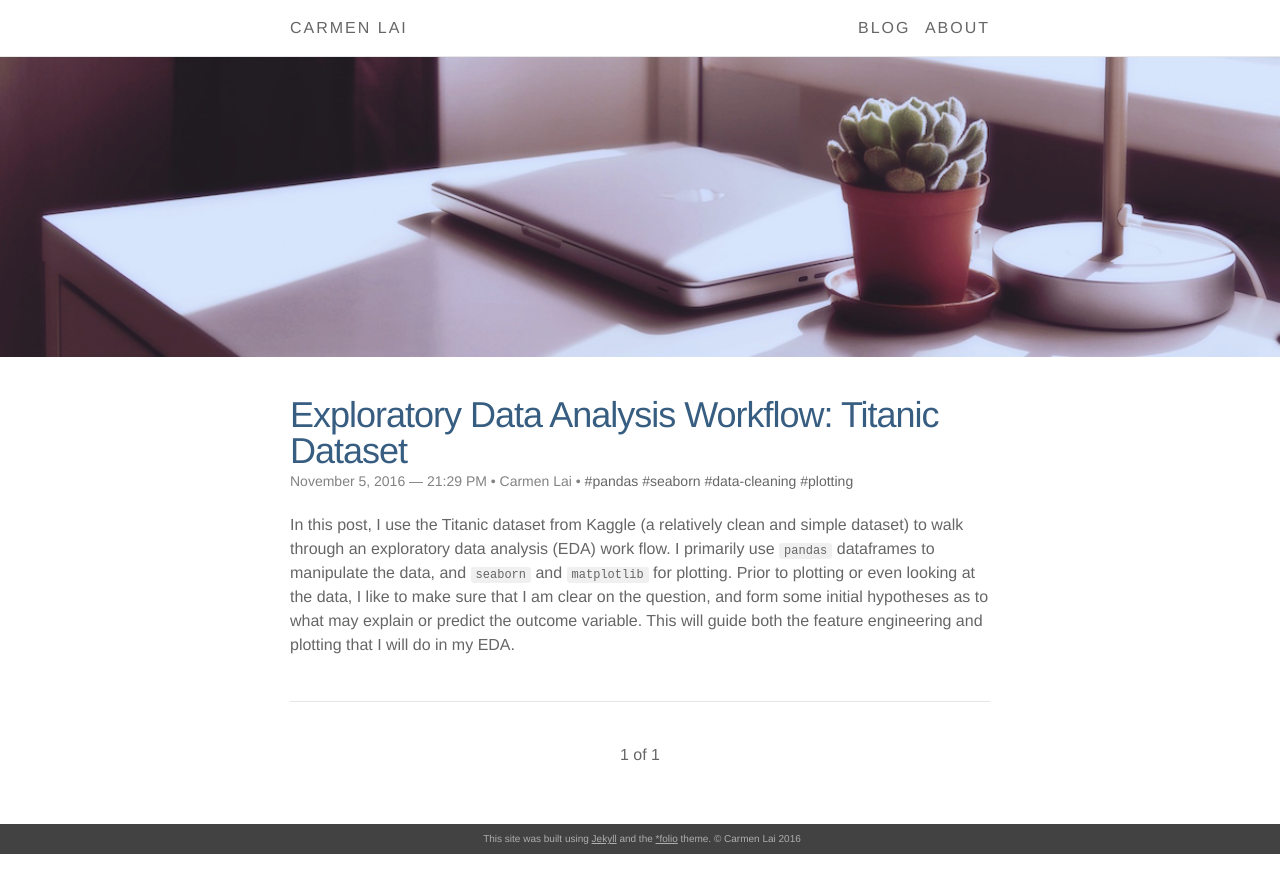
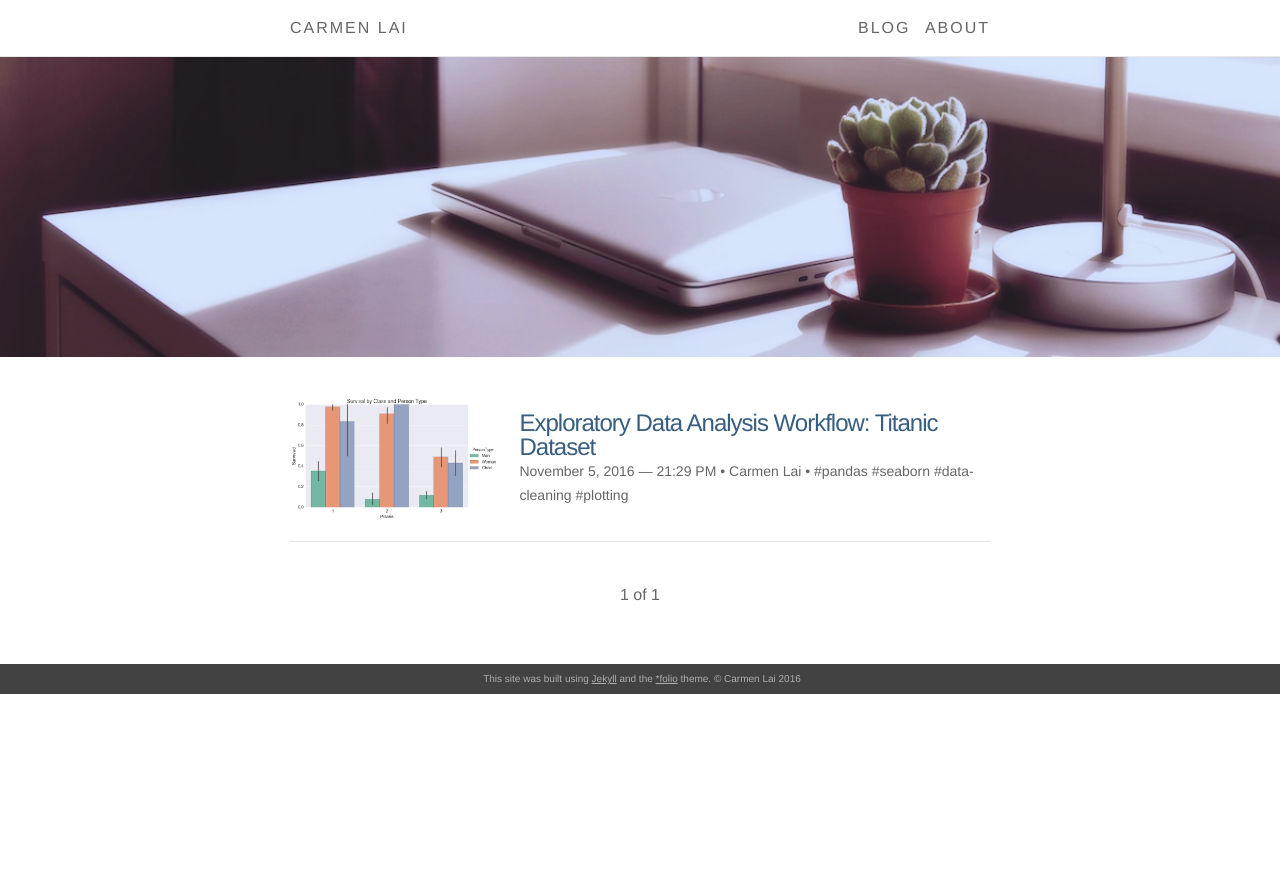
Before and after one commit to ocarmieo/ocarmieo.github.io, a Jekyll site: the page built from index.html, in a window 1280 px wide. Shown: the top 893 px of the page. Built offline with Jekyll 4.4.1, drawn with Linux system fonts in a browser that asks for light colours; nearby versions of some CDN libraries; the list of posts is cut into pages by our own code; comment, search, counter and statistics services are not loaded.

Commit message:
changed layout

```diff
--- a/_posts/2016-11-05-titanic.markdown
+++ b/_posts/2016-11-05-titanic.markdown
@@ -3,6 +3,7 @@ title: 'Exploratory Data Analysis Workflow: Titanic Dataset'
 layout: post
 date: 2016-11-05 21:29:04
 tags: [pandas, seaborn, data-cleaning, plotting]
+image: /img/titanic_eda/output_32_0.png
 ---
 
 In this post, I use the Titanic dataset from Kaggle (a relatively clean and simple dataset) to walk through an exploratory data analysis (EDA) work flow. I primarily use `pandas` dataframes to manipulate the data, and `seaborn` and `matplotlib` for plotting. Prior to plotting or even looking at the data, I like to make sure that I am clear on the question, and form some initial hypotheses as to what may explain or predict the outcome variable. This will guide both the feature engineering and plotting that I will do in my EDA.
--- a/_sass/_layout.scss
+++ b/_sass/_layout.scss
@@ -143,6 +143,21 @@
 
     > li {
         margin-bottom: $vertical-spacing-unit;
+        .post-list-item-body,
+        .post-image {
+            display: inline-block;
+            vertical-align: middle;
+        }
+        .post-list-item-body {
+            width: 65%;
+        }
+        .post-image {
+            width: 30%;
+            margin-right: 15px;
+        }
+        hr {
+            margin-top: $vertical-spacing-unit / 2;
+        }
     }
 }
 
@@ -177,12 +192,12 @@
 
 .post-title {
     color: $theme-color;
-    font-size: 36px;
+    font-size: 24px;
     letter-spacing: -1px;
     line-height: 1;
 
     @include media-query($on-laptop) {
-        font-size: 36px;
+        font-size: 24px;
     }
 }
 
--- a/index.html
+++ b/index.html
@@ -6,15 +6,17 @@ include_image: true
 <ul class="post-list">
     {% for post in paginator.posts %}
       <li>
-        <h2>
-          <a class="post-title" href="{{ post.url | prepend: site.baseurl }}">
-          {{ post.title }}
-          </a>
-        </h2>
-        {% include post-meta.html post=post %}
-        <p>{{ post.excerpt }}</p>
-        <br/>
-        <hr/>
+        <a href="{{ post.url | prepend: site.baseurl }}">
+          <img src="{{ post.image }}" alt="{{ post.title }}" class="post-image">
+          <div class="post-list-item-body">
+            <h2 class="post-title">
+              {{ post.title }}
+            </h2>
+            {% include post-meta.html post=post %}
+            <!-- <p>{{ post.excerpt | remove: '<p>' | remove: '</p>' }}</p> -->
+          </div>
+          <hr/>
+        </a>
       </li>
     {% endfor %}
 </ul>
```
